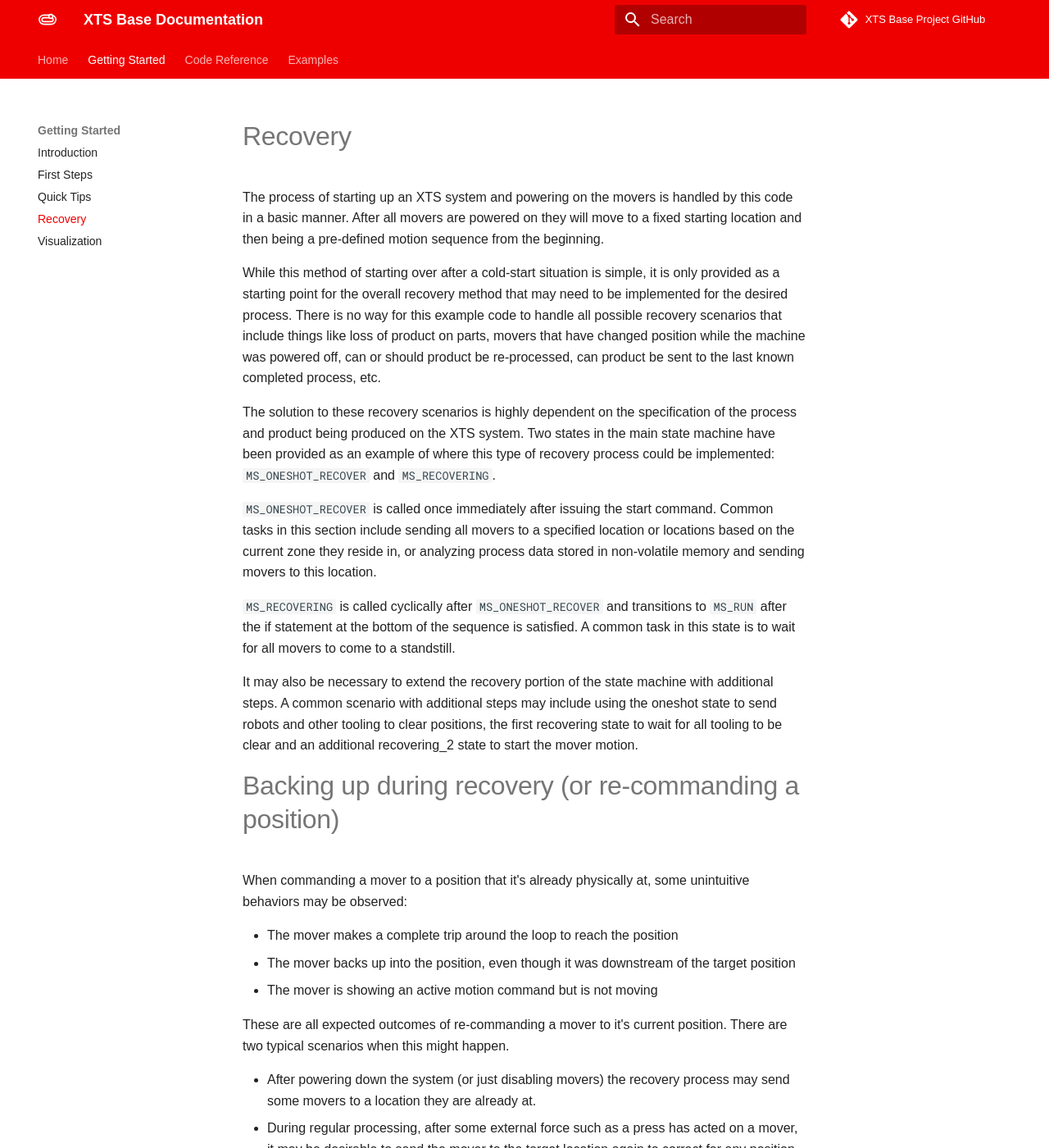
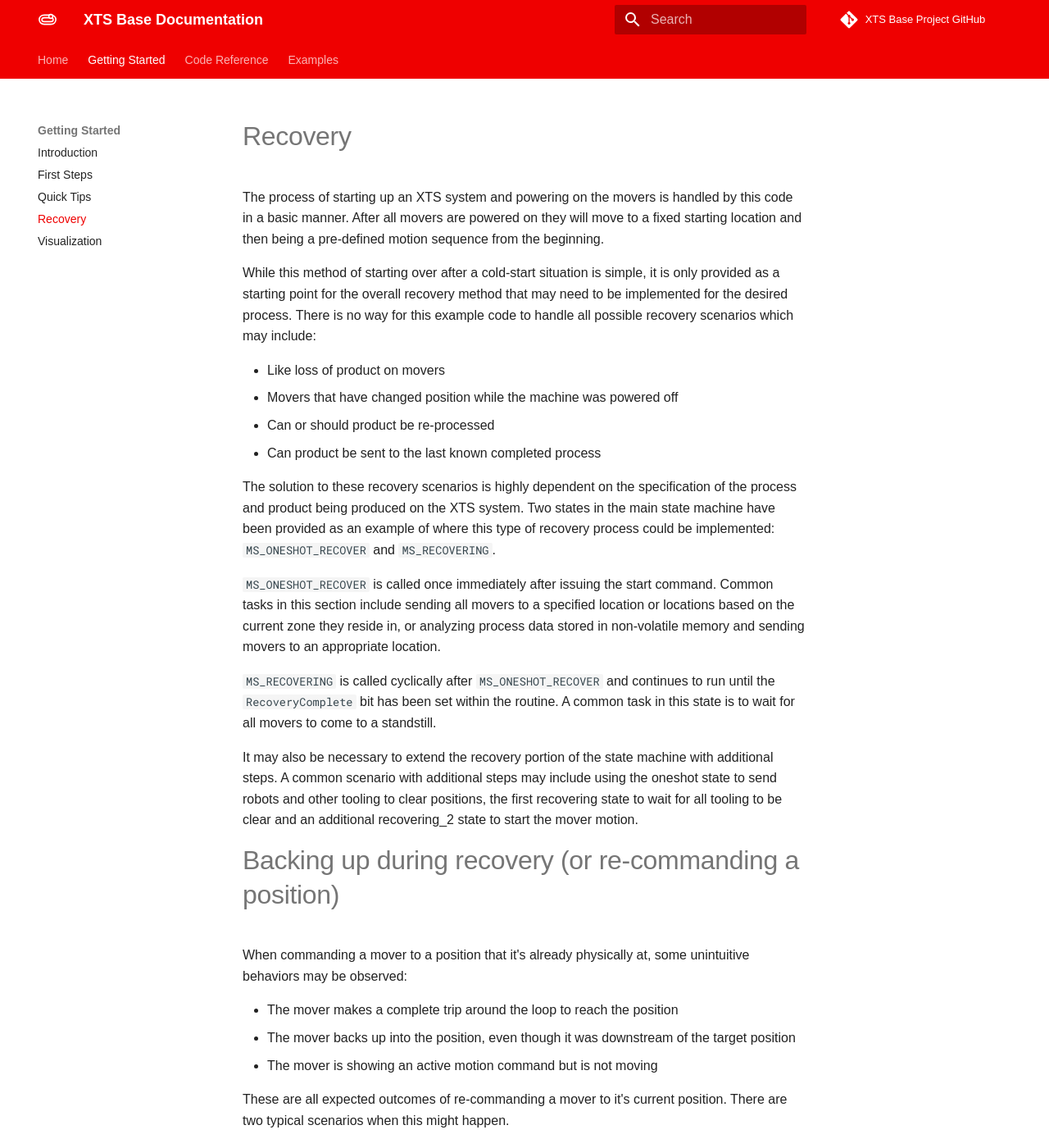
Before and after one commit to Beckhoff-USA-Community/XTS_Base, an MkDocs documentation site: the page built from Documentation/docs/GettingStarted/Recovery.md, in a window 1280 px wide and 1400 px high. Shown: the whole window at 82% size. Built offline with MkDocs 1.6.1 and Material for MkDocs 9.7.7, drawn with Linux system fonts in a browser that asks for light colours; some web fonts are replaced; comment, search, counter and statistics services are not loaded.

Commit message:
Update recovery docs

```diff
--- a/Documentation/docs/GettingStarted/Recovery.md
+++ b/Documentation/docs/GettingStarted/Recovery.md
@@ -2,13 +2,18 @@
 # Recovery
 The process of starting up an XTS system and powering on the movers is handled by this code in a basic manner. After all movers are powered on they will move to a fixed starting location and then being a pre-defined motion sequence from the beginning.
 
-While this method of starting over after a cold-start situation is simple, it is only provided as a starting point for the overall recovery method that may need to be implemented for the desired process. There is no way for this example code to handle all possible recovery scenarios that include things like loss of product on parts, movers that have changed position while the machine was powered off, can or should product be re-processed, can product be sent to the last known completed process, etc.
+While this method of starting over after a cold-start situation is simple, it is only provided as a starting point for the overall recovery method that may need to be implemented for the desired process. There is no way for this example code to handle all possible recovery scenarios which may include:
+
+- Like loss of product on movers
+- Movers that have changed position while the machine was powered off
+- Can or should product be re-processed
+- Can product be sent to the last known completed process
 
 The solution to these recovery scenarios is highly dependent on the specification of the process and product being produced on the XTS system. Two states in the main state machine have been provided as an example of where this type of recovery process could be implemented: `MS_ONESHOT_RECOVER` and `MS_RECOVERING`.
 
-`MS_ONESHOT_RECOVER` is called once immediately after issuing the start command. Common tasks in this section include sending all movers to a specified location or locations based on the current zone they reside in, or analyzing process data stored in non-volatile memory and sending movers to this location.
+`MS_ONESHOT_RECOVER` is called once immediately after issuing the start command. Common tasks in this section include sending all movers to a specified location or locations based on the current zone they reside in, or analyzing process data stored in non-volatile memory and sending movers to an appropriate location.
 
-`MS_RECOVERING` is called cyclically after `MS_ONESHOT_RECOVER` and transitions to `MS_RUN` after the if statement at the bottom of the sequence is satisfied. A common task in this state is to wait for all movers to come to a standstill.
+`MS_RECOVERING` is called cyclically after `MS_ONESHOT_RECOVER` and continues to run until the `RecoveryComplete` bit has been set within the routine. A common task in this state is to wait for all movers to come to a standstill.
 
 It may also be necessary to extend the recovery portion of the state machine with additional steps. A common scenario with additional steps may include using the oneshot state to send robots and other tooling to clear positions, the first recovering state to wait for all tooling to be clear and an additional recovering_2 state to start the mover motion.
 
```
